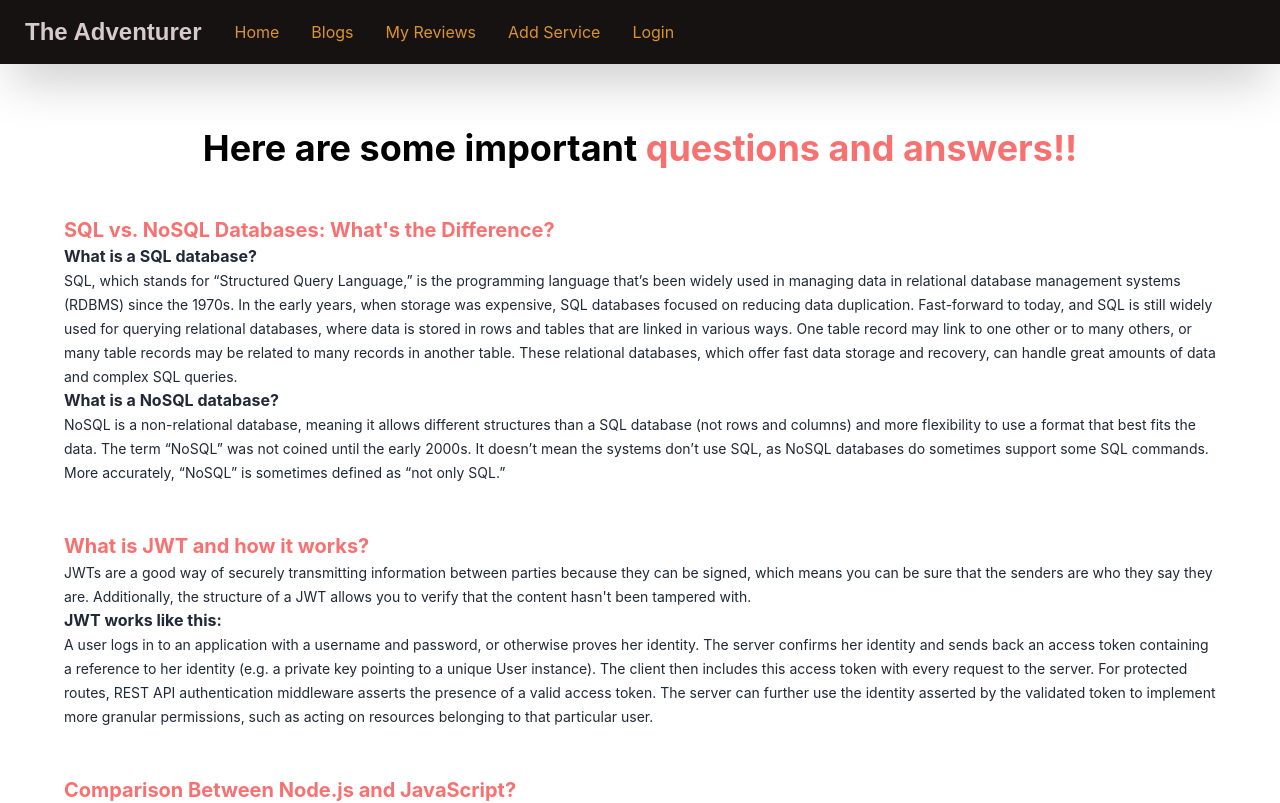
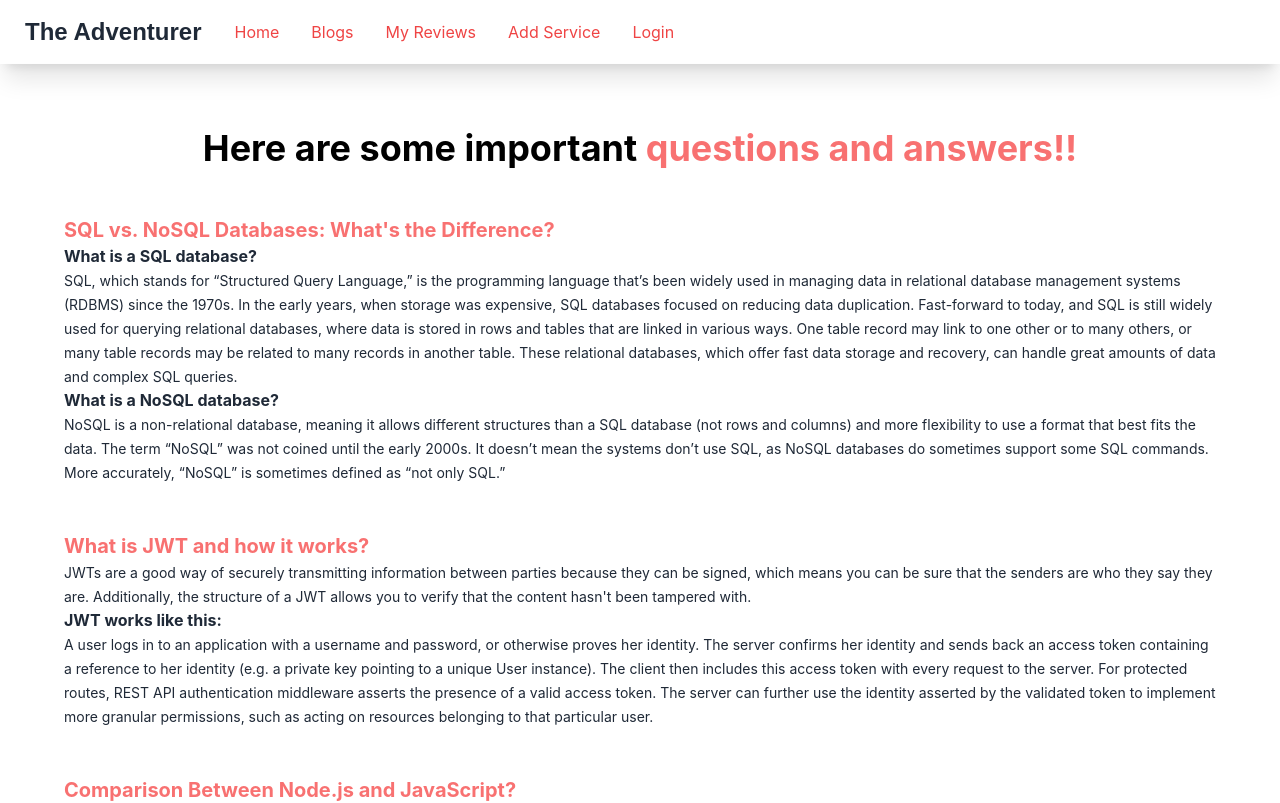
Before and after one commit to easakibahmad/theAdventurer, a React (Create React App) app: page /blogs in a window 1280 px wide. Shown: the top 803 px of the page. Built offline with nearby package versions, Linux system fonts and the light colour scheme; no server answers.

Commit message:
footer and navbar changed

```diff
--- a/src/components/Blogs/Blogs.js
+++ b/src/components/Blogs/Blogs.js
@@ -2,7 +2,7 @@ import React from "react";
 
 const Blogs = () => {
   return (
-    <div className="md:py-16 sm:py-12 py-8 lg:px-16 md:px-12 sm:px-8 px-2">
+    <div className="md:py-16 shadow-md sm:py-12 py-8 lg:px-16 md:px-12 sm:px-8 px-2">
       <h1 className="md:text-4xl text-center sm:text-2xl text-md font-bold text-black">
         Here are some important{" "}
         <span className="text-red-400">questions and answers!!</span>
--- a/src/components/Login/Login.js
+++ b/src/components/Login/Login.js
@@ -54,7 +54,7 @@ const Login = () => {
   };
 
   return (
-    <div data-theme="garden" className=" pt-4 pb-12 shadow-xl">
+    <div className=" p-16 shadow-md">
       <div className="hero">
         <div data-theme="forest" className="hero-content rounded flex-col">
           <div className="text-center lg:text-left">
--- a/src/components/Pages/Addservice/Addservice.js
+++ b/src/components/Pages/Addservice/Addservice.js
@@ -43,7 +43,7 @@ const Addservice = () => {
   };
 
   return (
-    <div className="flex justify-center lg:my-16 my-8">
+    <div className="flex justify-center shadow-md  lg:py-16 py-8">
       <div className="md:w-2/5 w-4/5 ">
         <p className="md:text-3xl mb-4 text-center  text-xl font-bold text-black">
           Add <span className="text-red-400">your</span> desired
--- a/src/components/Pages/Home/Services/Allservices/Allservices.js
+++ b/src/components/Pages/Home/Services/Allservices/Allservices.js
@@ -9,7 +9,7 @@ const Allservices = () => {
       .then((data) => setAllServices(data));
   }, []);
   return (
-    <div className="md:px-12 py-8 md:py-16">
+    <div className="md:px-12 py-8 shadow-md md:py-16">
       <p className="md:text-4xl md:text-start text-center text-2xl font-bold text-black">
         All <span className="text-red-400">Services</span>
       </p>
--- a/src/components/Pages/Home/Services/Services.js
+++ b/src/components/Pages/Home/Services/Services.js
@@ -6,12 +6,12 @@ import Service from "./Service/Service";
 const Services = () => {
   const [services, setServices] = useState([]);
   useEffect(() => {
-    fetch("http://localhost:5000/services")
+    fetch("https://the-adventurer-server.vercel.app/services")
       .then((res) => res.json())
       .then((data) => setServices(data));
   }, []);
   return (
-    <div className="md:px-12 py-8 md:py-16">
+    <div className="md:px-12 py-8 md:py-16 shadow-md">
       <p className="md:text-4xl text-center md:text-start text-2xl font-bold text-black">
         Our <span className="text-red-400">Services</span>
       </p>
--- a/src/components/Pages/MyReview/MyReview.js
+++ b/src/components/Pages/MyReview/MyReview.js
@@ -35,7 +35,7 @@ const MyReview = () => {
   };
   //   console.log(review);
   return (
-    <div className="md:py-16 sm:py-12 py-8 lg:px-12 sm:px-8 px-2">
+    <div className="md:py-16 shadow-md sm:py-12 py-8 lg:px-12 sm:px-8 px-2">
       {review[0]?._id && (
         <p className="md:text-4xl text-center sm:text-2xl text-xl font-bold text-black">
           You have a total of{" "}
--- a/src/components/Pages/ServiceDetail/ServiceDetail.js
+++ b/src/components/Pages/ServiceDetail/ServiceDetail.js
@@ -67,7 +67,7 @@ const ServiceDetail = () => {
   };
 
   return (
-    <div className="md:px-12 sm:px-6 px-2 py-12">
+    <div className="md:px-12 shadow-md sm:px-6 px-2 py-12">
       <p className="md:text-4xl text-center sm:text-2xl text-xl font-bold text-black">
         Visit now {placeName}!
         <span className="text-red-400"> We are always with you.</span>
--- a/src/components/Shared/Footer/Footer.js
+++ b/src/components/Shared/Footer/Footer.js
@@ -5,7 +5,7 @@ import bottomImg from "../../../assets/images/footer-img.jpeg";
 
 const Footer = () => {
   return (
-    <footer data-theme="forest">
+    <footer className="border-t">
       <div className=" flex justify-center">
         <div className="py-8">
           <div className="">
--- a/src/components/Shared/Header/Header.css
+++ b/src/components/Shared/Header/Header.css
@@ -4,3 +4,7 @@
 .dropdown-icon{
     cursor: pointer;
 }
+
+.header-link:hover{
+    color: black;
+}
--- a/src/components/Shared/Header/Header.js
+++ b/src/components/Shared/Header/Header.js
@@ -19,34 +19,34 @@ const Header = () => {
       });
   };
   return (
-    <div
-      data-theme="forest"
-      className="navbar flex justify-between bg-base-100 shadow-2xl"
-    >
+    <div className="navbar flex justify-between bg-base-100 shadow-xl">
       <div>
-        <Link className="btn btn-ghost normal-case text-2xl">
+        <Link className="btn btn-ghost normal-case text-2xl ">
           <span className="header-text">The Adventurer</span>
         </Link>
         <div className="lg:block hidden">
-          <Link className="lg:px-4 link-accent" to="/">
+          <Link className="lg:px-4 text-red-500 header-link" to="/">
             Home
           </Link>
-          <Link className="lg:px-4 link-accent" to="/blogs">
+          <Link className="lg:px-4 text-red-500 header-link" to="/blogs">
             Blogs
           </Link>
-          <Link to="/myreview" className="lg:px-4  link-accent">
+          <Link to="/myreview" className="lg:px-4  text-red-500 header-link">
             My Reviews
           </Link>
-          <Link to="/addservice" className="lg:px-4 link-accent">
+          <Link to="/addservice" className="lg:px-4 text-red-500 header-link">
             Add Service
           </Link>
           {!user?.uid ? (
-            <Link className="lg:px-4  link-accent" to="/login">
+            <Link className="lg:px-4  text-red-500 header-link" to="/login">
               Login
             </Link>
           ) : (
             <>
-              <Link className="lg:px-4 link-accent" onClick={handleLogOut}>
+              <Link
+                className="lg:px-4 text-red-500 header-link"
+                onClick={handleLogOut}
+              >
                 Logout
               </Link>
             </>
@@ -63,25 +63,28 @@ const Header = () => {
             tabIndex={0}
             className="dropdown-content menu p-2 shadow bg-base-100 rounded-box w-32 px-4 py-2"
           >
-            <Link className="link-accent" to="/">
+            <Link className="text-red-500 header-link" to="/">
               Home
             </Link>
-            <Link className="lg:px-4 link-accent" to="/blogs">
+            <Link className="lg:px-4 text-red-500 header-link" to="/blogs">
               Blogs
             </Link>
-            <Link to="/myreview" className="lg:px-4  link-accent">
+            <Link to="/myreview" className="lg:px-4  text-red-500 header-link">
               My Reviews
             </Link>
-            <Link to="/addservice" className="lg:px-4 link-accent">
+            <Link to="/addservice" className="lg:px-4 text-red-500 header-link">
               Add Service
             </Link>
             {!user?.uid ? (
-              <Link className="link-accent" to="/login">
+              <Link className="text-red-500 header-link" to="/login">
                 Login
               </Link>
             ) : (
               <>
-                <Link className="lg:px-4  link-accent" onClick={handleLogOut}>
+                <Link
+                  className="lg:px-4  text-red-500 header-link"
+                  onClick={handleLogOut}
+                >
                   Logout
                 </Link>
               </>
@@ -103,7 +106,10 @@ const Header = () => {
             >
               <li>
                 {user?.uid && (
-                  <Link className="lg:px-4 link-accent" onClick={handleLogOut}>
+                  <Link
+                    className="lg:px-4 text-red-500 header-link"
+                    onClick={handleLogOut}
+                  >
                     Logout
                   </Link>
                 )}
--- a/src/components/Signup/Signup.js
+++ b/src/components/Signup/Signup.js
@@ -59,7 +59,7 @@ const Signup = () => {
   };
 
   return (
-    <div data-theme="garden" className=" pt-4 pb-12 shadow-xl">
+    <div className=" p-16 shadow-md">
       <div className="hero">
         <div data-theme="forest" className="hero-content rounded flex-col">
           <div className="text-center lg:text-left">
```
